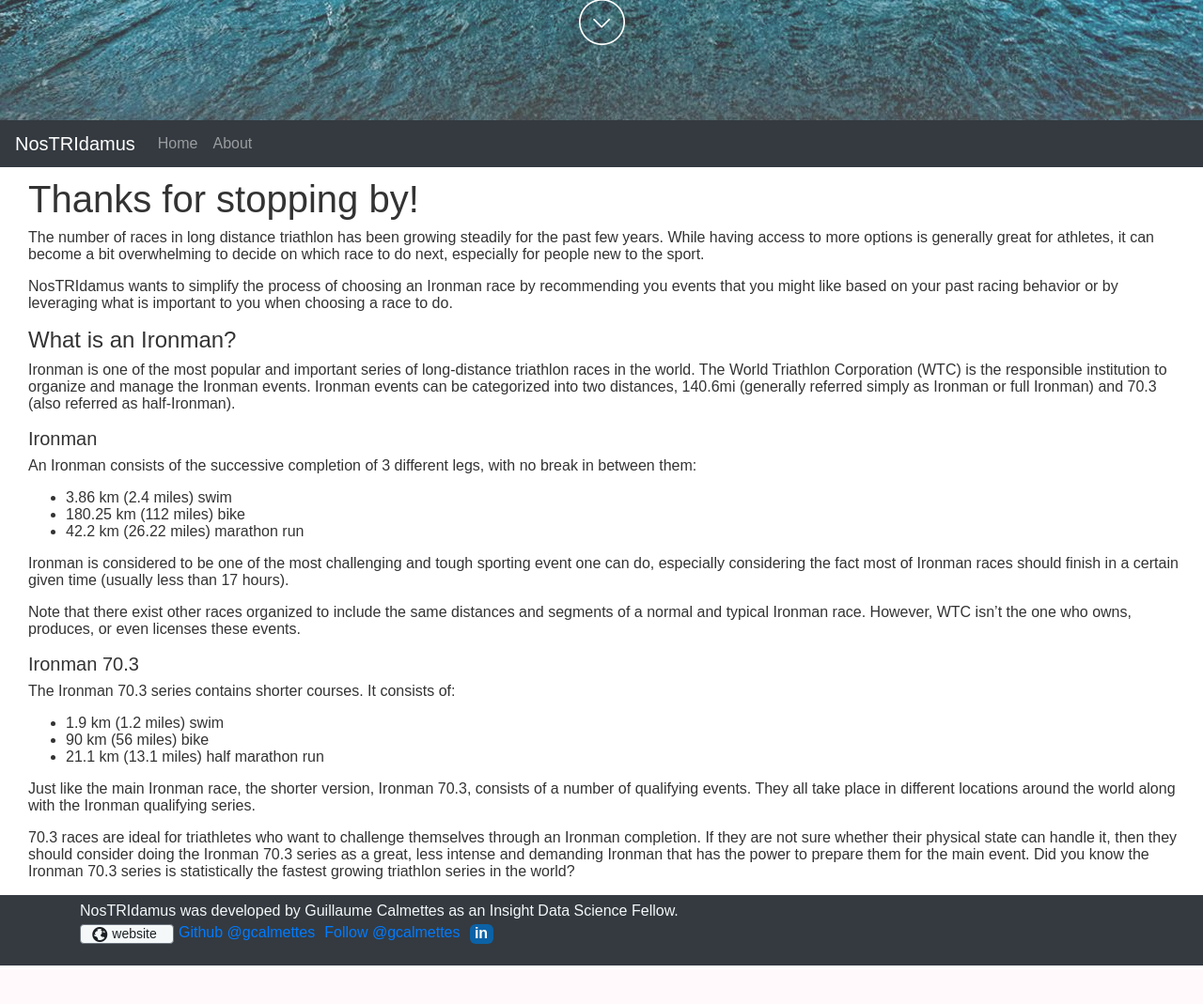
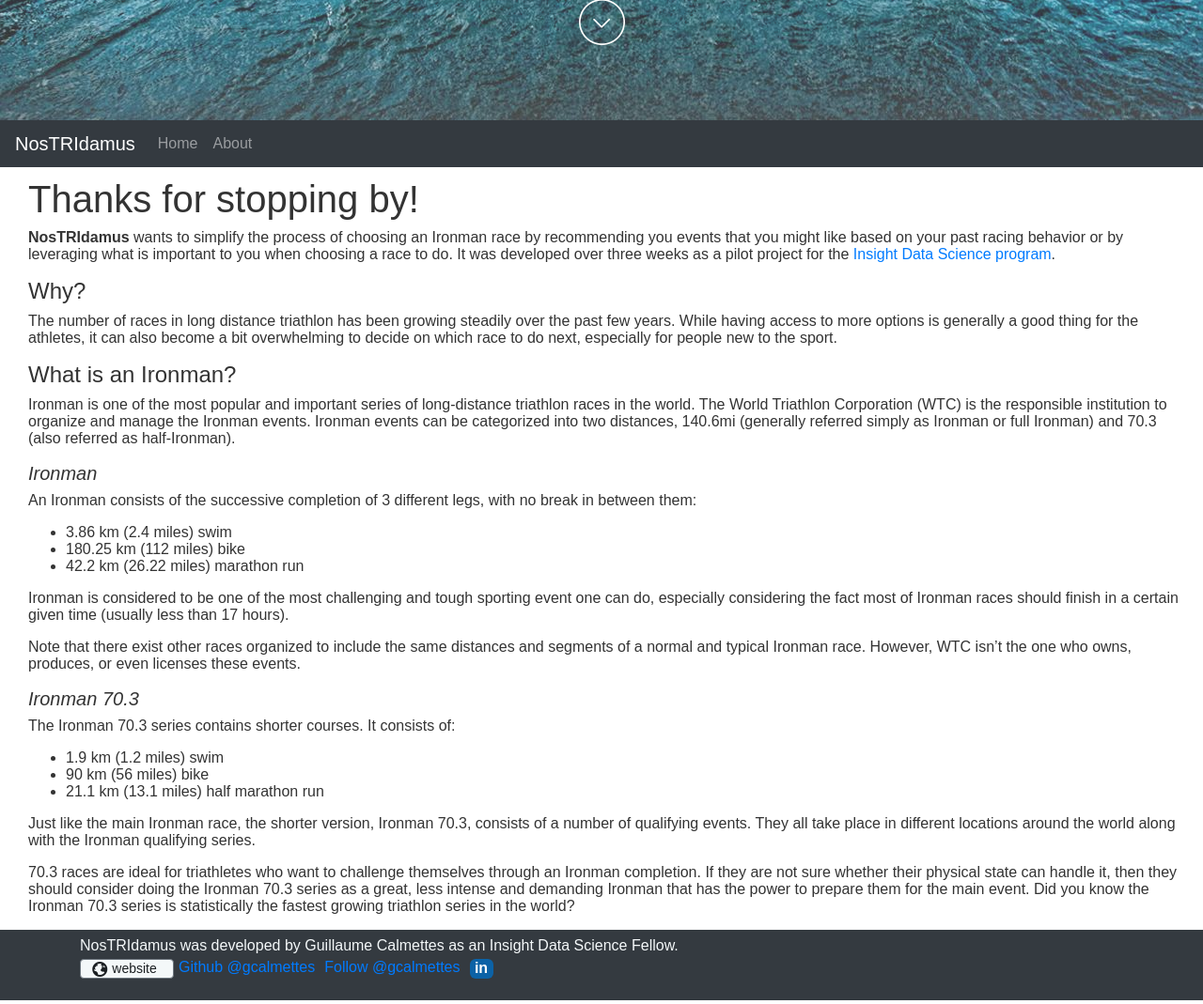
Before and after one commit to gcalmettes/nosTRIdamus, a Flask app: page /about in a window 1280 px wide. Shown: the part 672-1741 px from the top of the page at 94% size. Before the commit the page ends 1700 px from the top, so only its background shows below. Run offline with Flask 2, Linux system fonts and the light colour scheme; parts of the project's set-up code (start-up, migrations or seed data) failed here and were passed over; some libraries are stand-ins or nearby versions.

Commit message:
update about section

```diff
--- a/flask_app/nostrappdamus/templates/about.html
+++ b/flask_app/nostrappdamus/templates/about.html
@@ -7,16 +7,17 @@
   <div class="container-fluid">
     <h1>Thanks for stopping by!</h1>
     <p>
-      The number of races in long distance triathlon has been growing steadily for the past few years. While having access to more options is generally great for athletes, it can become a bit overwhelming to decide on which race to do next, especially for people new to the sport.
+      <strong>NosTRIdamus</strong> wants to simplify the process of choosing an Ironman race by recommending you events that you might like based on your past racing behavior or by leveraging what is important to you when choosing a race to do. It was developed over three weeks as a pilot project for the <a href="https://www.insightdatascience.com/">Insight Data Science program</a>.
     </p>
+    <h4>Why?</h4>
     <p>
-      NosTRIdamus wants to simplify the process of choosing an Ironman race by recommending you events that you might like based on your past racing behavior or by leveraging what is important to you when choosing a race to do.
+      The number of races in long distance triathlon has been growing steadily over the past few years. While having access to more options is generally a good thing for the athletes, it can also become a bit overwhelming to decide on which race to do next, especially for people new to the sport.
     </p>
     <h4>What is an Ironman?</h4>
     <p>
       Ironman is one of the most popular and important series of long-distance triathlon races in the world. The World Triathlon Corporation (WTC) is the responsible institution to organize and manage the Ironman events. Ironman events can be categorized into two distances, 140.6mi (generally referred simply as Ironman or full Ironman) and 70.3 (also referred as half-Ironman).
     </p>
-    <h5>Ironman</h5>
+    <h5 style='font-style: italic'>Ironman</h5>
     <p>
       An Ironman consists of the successive completion of 3 different legs, with no break in between them:
       <ul>
@@ -29,7 +30,7 @@
     <p>
       Note that there exist other races organized to include the same distances and segments of a normal and typical Ironman race. However, WTC isn’t the one who owns, produces, or even licenses these events.
     </p>
-    <h5>Ironman 70.3</h5>
+    <h5 style='font-style: italic'>Ironman 70.3</h5>
     <p>
       The Ironman 70.3 series contains shorter courses. It consists of:
       <ul>
```
